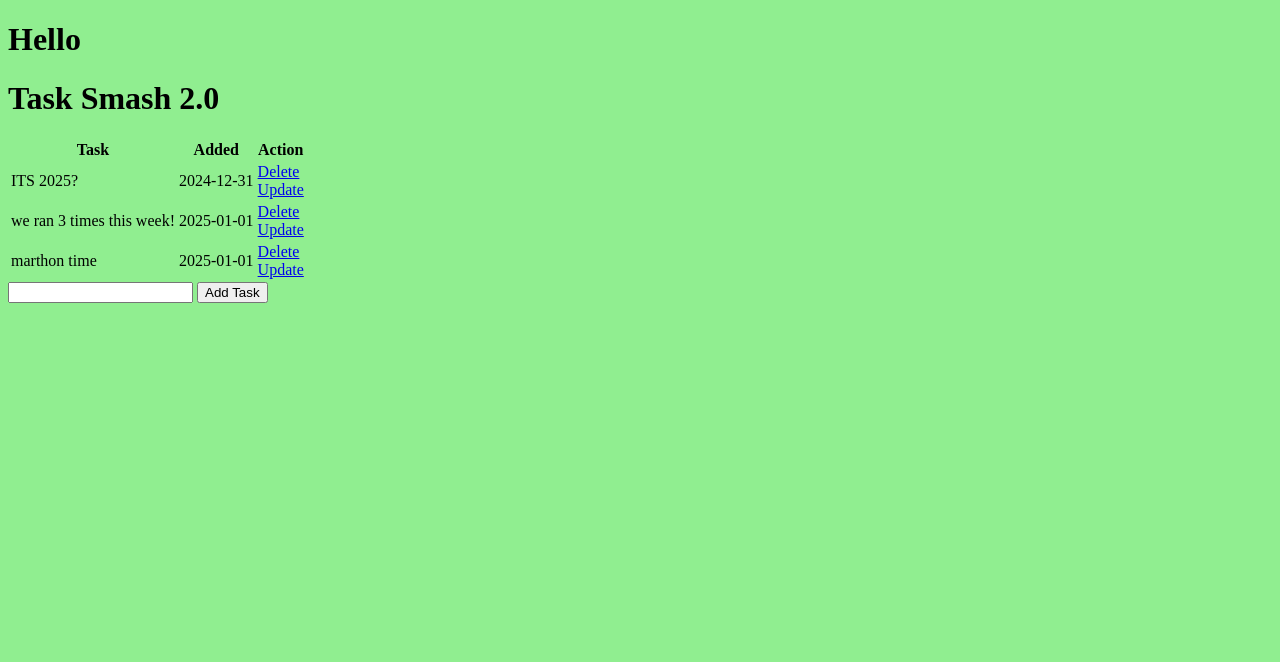
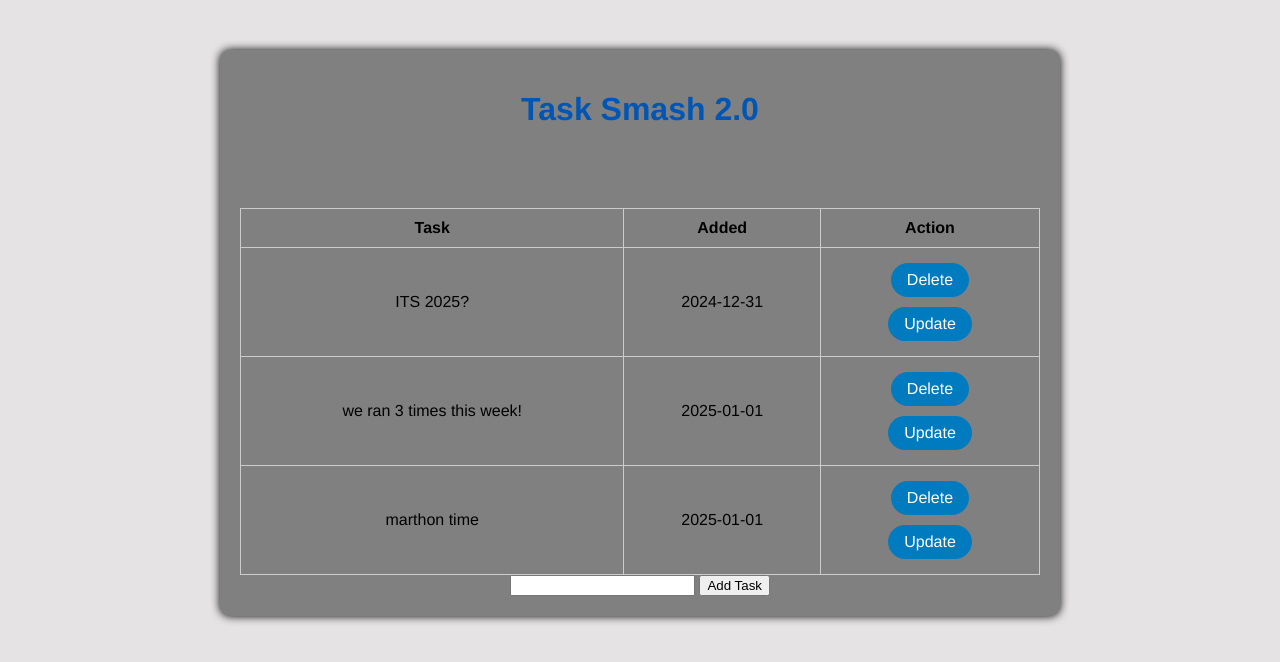
Before and after one commit to Georgealv6/CRUD-using-Flask, a Flask app: page / in a window 1280 px wide. Shown: the top 662 px of the page. Run offline with Flask 3, Linux system fonts and the light colour scheme.

Commit message:
scss update

```diff
--- a/static/styles.css
+++ b/static/styles.css
@@ -1,3 +1,47 @@
 body {
-  background-color: lightgreen;
+  font-family: "Franklin Gothic Medium", "Arial Narrow", Arial, sans-serif;
+  margin: 0;
+  padding: 0;
+  background-color: rgb(229, 227, 227);
+}
+
+.content {
+  max-width: 800px;
+  margin: 50px auto;
+  padding: 20px;
+  background-color: gray;
+  border-radius: 10px;
+  box-shadow: 0 0 10px rgb(0, 0, 0);
+  text-align: center;
+}
+.content h1 {
+  color: #0056b4;
+}
+.content h3 {
+  color: #0056b4;
+}
+.content table {
+  width: 100%;
+  margin-top: 10%;
+  border-collapse: collapse;
+}
+.content table th,
+.content table td {
+  padding: 10px;
+  border: 1px solid #ccc;
+}
+.content table th th,
+.content table td th {
+  background-color: #f0f0f0;
+  color: #333;
+}
+.content a {
+  display: inline-block;
+  padding: 8px 16px;
+  margin: 5px;
+  border-radius: 20px;
+  background-color: #007bbf;
+  color: #fff;
+  text-decoration: none;
+  transition: background-color 0.3 ease;
 }/*# sourceMappingURL=styles.css.map */
--- a/static/styles.scss
+++ b/static/styles.scss
@@ -1,3 +1,60 @@
+// color variables
+
+$primary-color: #007bbf;
+$primary-hover-color: #0056b4;
+$success-color: #28a745;
+$success-hover-color: #218838;
+$title-color: #333;
+$bg_color: rgb(229, 227, 227);
+
 body {
-  background-color: lightgreen;
+  font-family: "Franklin Gothic Medium", "Arial Narrow", Arial, sans-serif;
+  margin: 0;
+  padding: 0;
+  background-color: $bg_color;
 }
+
+.content {
+  max-width: 800px;
+  margin: 50px auto;
+  padding: 20px;
+  background-color: gray;
+  border-radius: 10px;
+  box-shadow: 0 0 10px rgb(0, 0, 0.1);
+  text-align: center;
+
+  h1 {
+    color: $primary-hover-color;
+  }
+
+  h3 {
+    color: $primary-hover-color;
+  }
+
+  table {
+    width: 100%;
+    margin-top: 10%;
+    border-collapse: collapse;
+
+    th,
+    td {
+      padding: 10px;
+      border: 1px solid #ccc;
+
+      th {
+        background-color: #f0f0f0;
+        color: #333;
+      }
+    }
+  }
+  a {
+    display: inline-block;
+    padding: 8px 16px;
+    margin: 5px;
+    border-radius: 20px;
+    background-color: $primary-color;
+    color: #fff;
+    text-decoration: none;
+    transition: background-color 0.3 ease;
+  }
+}
--- a/templates/index.html
+++ b/templates/index.html
@@ -1,7 +1,6 @@
 {% extends "base.html"%} {% block head %}
 <title>Task Smask</title>
 {% endblock %} {% block body %}
-<h1>Hello</h1>
 
 <div class="content">
   <h1>Task Smash 2.0</h1>
```
Also changed, not shown: instance/database.db, 1 other file.
